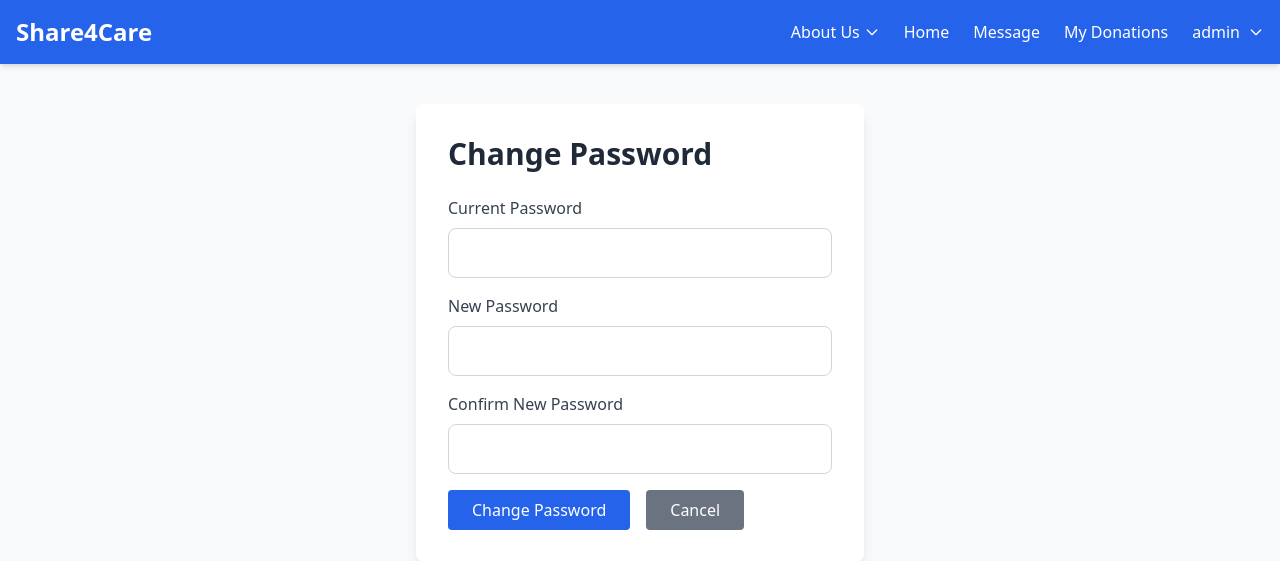
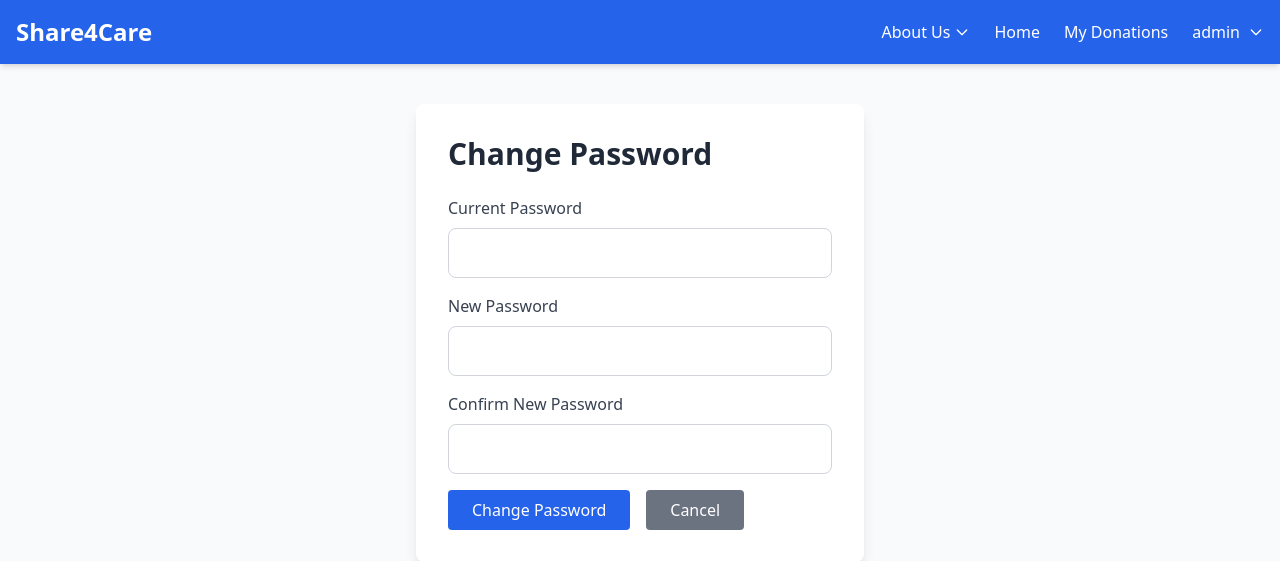
Before and after one commit to Farhanaa90/DjangoProjectNew, a Django app: page /change-password/ in a window 1280 px wide. Shown: the top 561 px of the page. Run offline with Django 5.2, Linux system fonts and the light colour scheme; a user stored in the database is signed in; some libraries are stand-ins or nearby versions.

Commit message:
Fix some errors in base.html

```diff
--- a/Share4Care/templates/base.html
+++ b/Share4Care/templates/base.html
@@ -118,7 +118,6 @@
                 </details>
 
                 <a href="{% url 'home' %}" class="hover:text-gray-200 transition">Home</a>
-                <a href="{% url 'inbox' %}" class="hover:text-gray-200 transition">Message</a>
                 <a href="{% url 'my_donations' %}" class="hover:text-gray-200 transition">My Donations</a>
 
                 {% if user.is_authenticated %}
```
Also changed, not shown: Share4Care/db.sqlite3.
